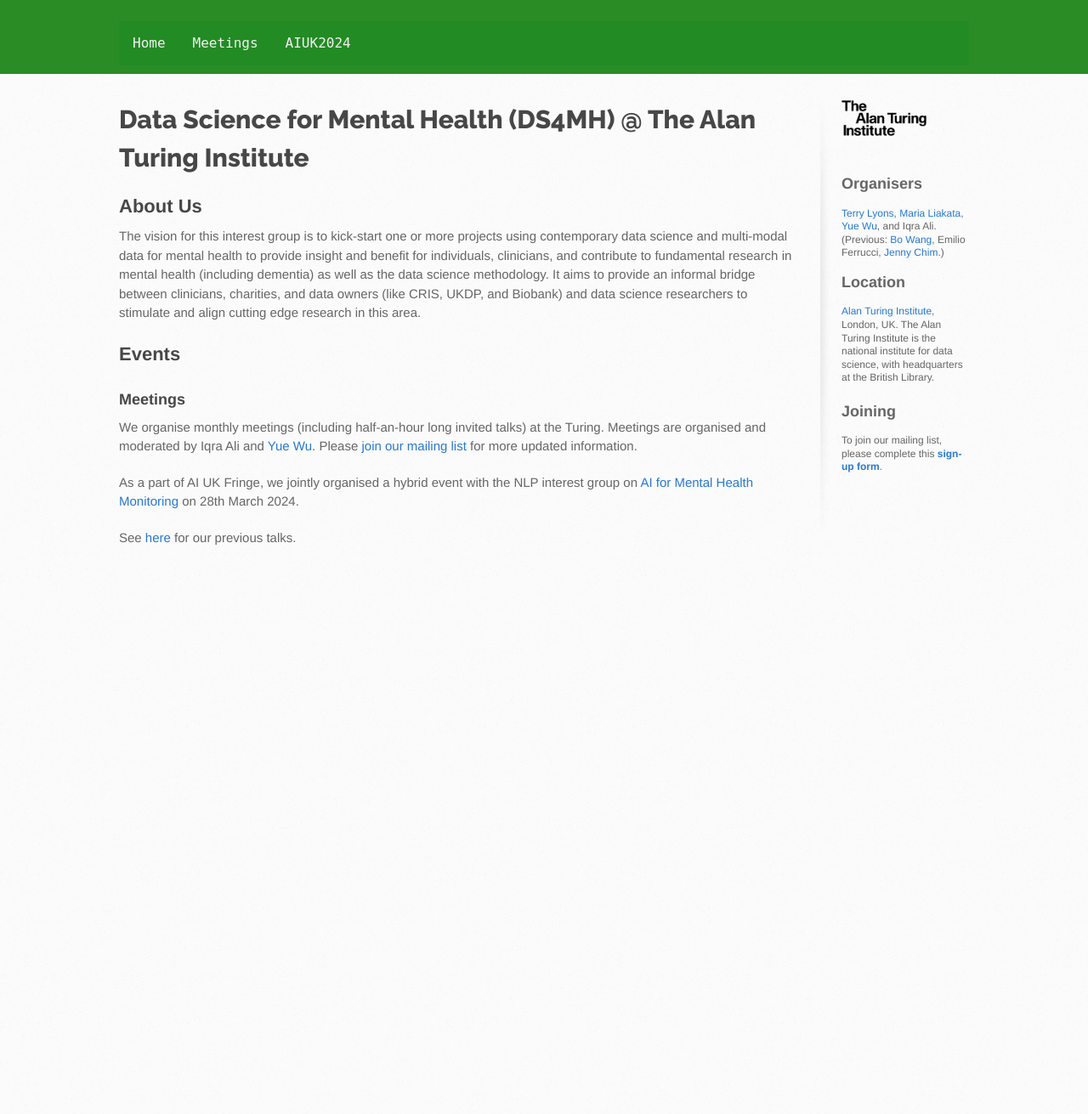
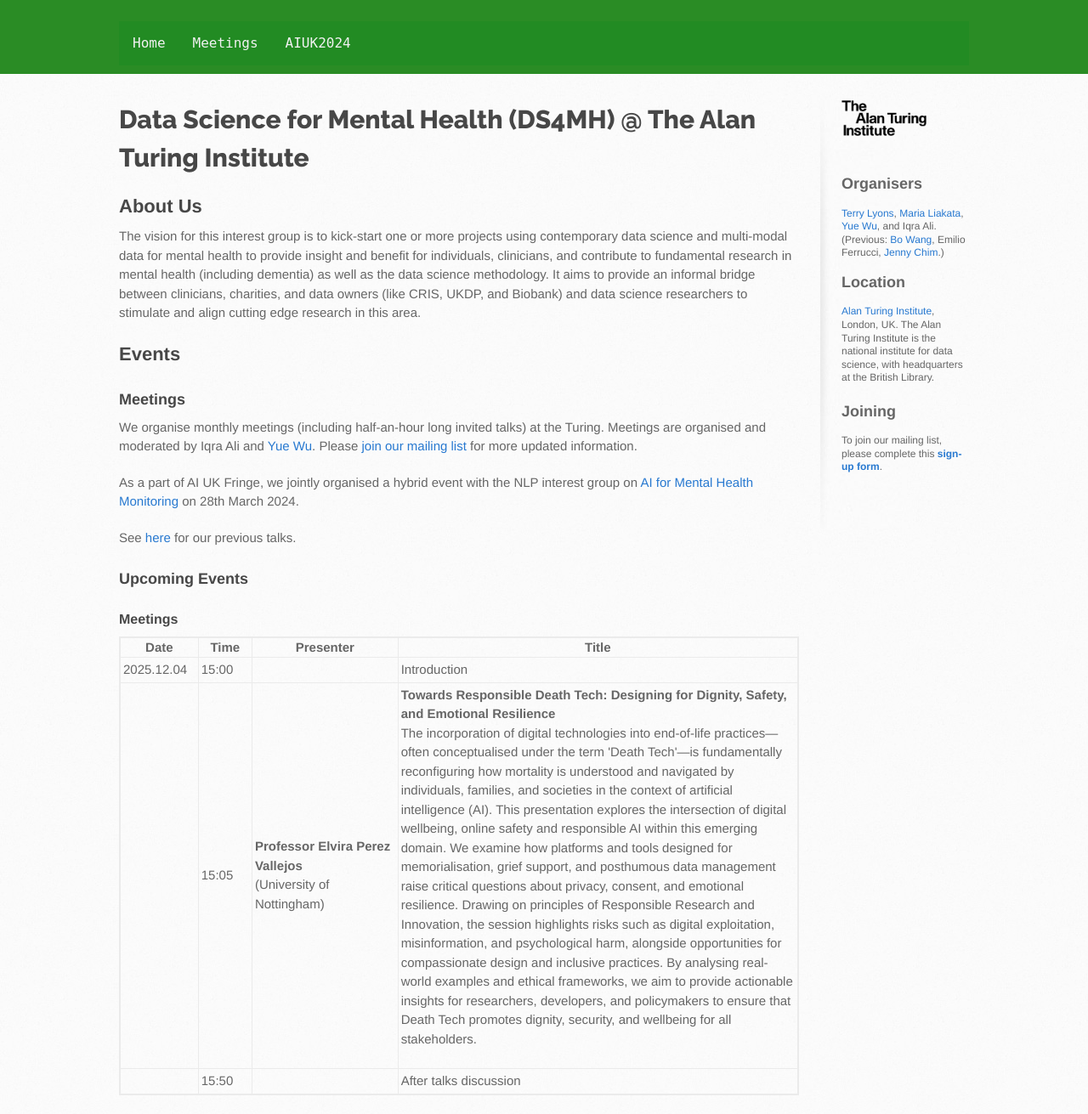
Before and after one commit to turing-ds4mh/turing-ds4mh.github.io, a Jekyll site: the page built from index.md, in a window 1280 px wide. Shown: the whole page at 85% size. Built offline with Jekyll 4.4.1, drawn with Linux system fonts in a browser that asks for light colours; before the commit the page ends 900 px from its top, so only the background shows below that.

Commit message:
Update talks_2025.yml

```diff
--- a/_data/talks_2025.yml
+++ b/_data/talks_2025.yml
@@ -1,4 +1,14 @@
 meetings:
+  - date: "2025.12.04"
+    start: "15:00"
+    end: "15:50"
+    is_upcoming: True
+    details:
+      - time: "15:05"
+        title: "Towards Responsible Death Tech: Designing for Dignity, Safety, and Emotional Resilience"
+        speaker: "Professor Elvira Perez Vallejos"
+        affiliation: "University of Nottingham"
+        abstract: "The incorporation of digital technologies into end-of-life practices—often conceptualised under the term 'Death Tech'—is fundamentally reconfiguring how mortality is understood and navigated by individuals, families, and societies in the context of artificial intelligence (AI). This presentation explores the intersection of digital wellbeing, online safety and responsible AI within this emerging domain. We examine how platforms and tools designed for memorialisation, grief support, and posthumous data management raise critical questions about privacy, consent, and emotional resilience. Drawing on principles of Responsible Research and Innovation, the session highlights risks such as digital exploitation, misinformation, and psychological harm, alongside opportunities for compassionate design and inclusive practices. By analysing real-world examples and ethical frameworks, we aim to provide actionable insights for researchers, developers, and policymakers to ensure that Death Tech promotes dignity, security, and wellbeing for all stakeholders."
   - date: "2025.10.28"
     start: "15:00"
     end: "15:50"
@@ -7,7 +17,7 @@
       - time: "15:05"
         title: "Towards a Knowledge Graph for Japanese Medical Insurance: Integrating Policy Logic, Clinical Data, and Temporal Constraints"
         speaker: "Atuhurra Jesse"
-        affiliation: "NAIST JAPAN"
+        affiliation: "NAIST, JAPAN"
         abstract: "Knowledge graph construction for specialized domains like medical insurance presents unique challenges, particularly for non-English languages and complex regulatory environments. Existing methods often struggle with integrating intricate policy logic, temporal constraints, and heterogeneous data sources prevalent in Japanese medical insurance. This paper introduces a novel methodology for building a comprehensive, rule-aware KG tailored to the Japanese medical insurance landscape. Our pipeline leverages Large Language Models to extract structured knowledge from diverse inputs, including free form Japanese insurance texts and dense policy rule tables. We demonstrate the KG's efficacy by validating its structure and content, and by deploying it within a KG-enhanced Retrieval-Augmented Generation system for analyzing real-world patient claims. Our work addresses a critical gap in multilingual, domain-specific KG construction and provides a robust foundation for explainable AI in Japanese healthcare and insurance automation."
   - date: "2025.09.18"
     start: "15:00"
```
